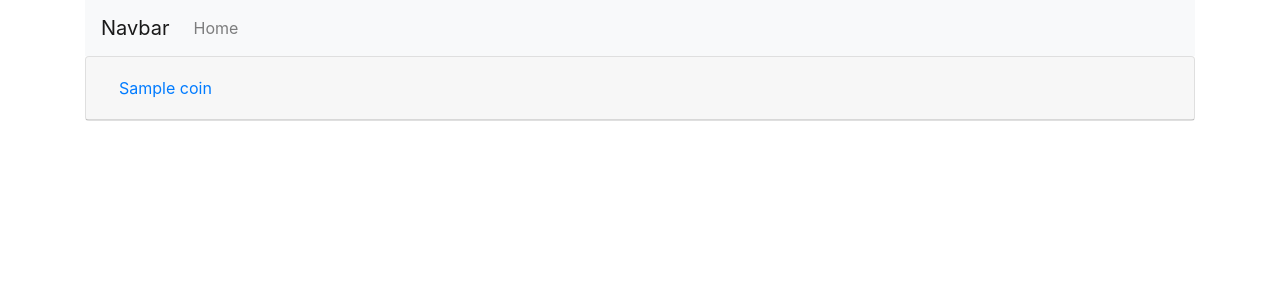
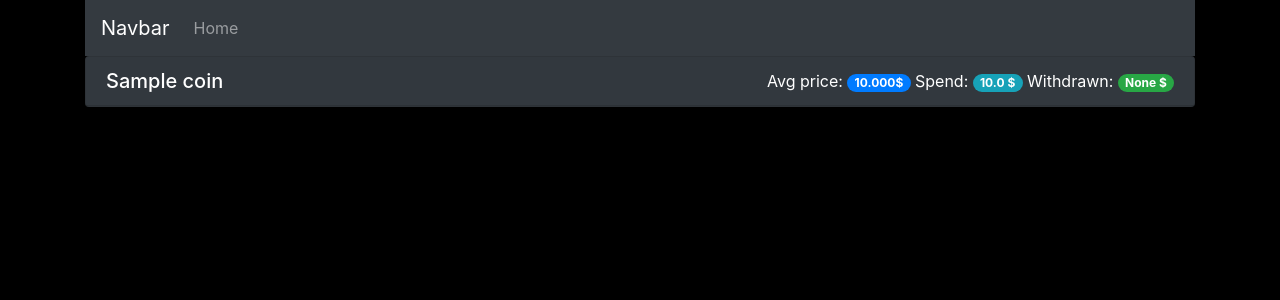
Before and after one commit to DanilRusakov/monobank_stat, a Django app: page /coins/ in a window 1280 px wide. Shown: the top 300 px of the page. Run offline with Django 3.2, Linux system fonts and the light colour scheme; tables that the repository leaves empty hold one stand-in row (values such as "Sample post"); some libraries are stand-ins or nearby versions.

Commit message:
add coins props + ui ux improvement

```diff
--- a/crypto_stat/models.py
+++ b/crypto_stat/models.py
@@ -12,7 +12,7 @@ class Coin(models.Model):
     cost = models.FloatField()  # approximately in dollars
 
     @property
-    def total_count(self):
+    def average_entry_point(self):
         total_spend = 0
         count_coin = 0
         for deal in self.coin_deal.all():
@@ -20,29 +20,20 @@ class Coin(models.Model):
                 total_spend += deal.total
                 count_coin += deal.count
             else:
-                total_spend -= deal.total
+                total_spend -= deal.count * (total_spend / count_coin)
                 count_coin -= deal.count
-        return total_spend/count_coin
+        return total_spend / count_coin
+
+    @property
+    def total_bought(self):
+        return self.coin_deal.filter(type="BUY").aggregate(sum=models.Sum('total'))
+
+    @property
+    def total_withdrawn(self):
+        return self.coin_deal.filter(type="SELL").aggregate(sum=models.Sum('total'))
 
     def __str__(self):
         return f'{self.name} ~{self.cost}$'
-
-
-class CoinAveragePrice(models.Model):
-    class Meta:
-        verbose_name = 'Coin Average Price'
-        verbose_name_plural = 'Coins Average Price'
-
-    coin = models.ForeignKey(Coin, on_delete=models.CASCADE, related_name='coin_average_price')
-    average_price = models.FloatField()
-    spend_sum = models.FloatField(default=0.0)
-    coin_profit = models.FloatField(default=0.0)
-    added_by = models.ForeignKey(settings.AUTH_USER_MODEL, null=True, blank=True, on_delete=models.SET_NULL)
-    created_at = models.DateTimeField(default=now, blank=True)
-    updated_at = models.DateTimeField(default=now, blank=True)
-    # TODO: on save change only updated_at
-    # TODO: fix added_by
-    # TODO: add calculation spend sum
 
 
 class Deal(models.Model):
@@ -57,6 +48,7 @@ class Deal(models.Model):
 
     type = models.CharField(choices=DEAL_TYPES, max_length=4, default='BUY')
     coin = models.ForeignKey(Coin, on_delete=models.CASCADE, related_name='coin_deal')
+    added_by = models.ForeignKey(settings.AUTH_USER_MODEL, null=True, blank=True, on_delete=models.SET_NULL)
     coin_course = models.FloatField(default=0)
     count = models.FloatField()
     total = models.FloatField()
@@ -66,38 +58,6 @@ class Deal(models.Model):
     def coin_name(self):
         return self.coin.name
 
-    def update_coin_average(self):
-        coin_average_record = CoinAveragePrice.objects.filter(coin=self.coin)
-        new_coin_average = self.calculate_coin_average_by_deals()
-        if coin_average_record.count():
-            coin_average_record.update(average_price=self.coin_course)
-        else:
-            CoinAveragePrice.objects.create(coin=self.coin, average_price=self.coin_course)
-
-    def calculate_coin_average_by_deals(self):
-        all_coin_deals = Deal.objects.filter(coin=self.coin)
-        spend_sum = 0
-        buy_coin_count = 0
-        sell_coin_count = 0
-        withdrawn_sum = 0
-        for deal in all_coin_deals:
-            if deal.type == 'BUY':
-                spend_sum += deal.total
-                buy_coin_count += deal.count
-            else:
-                withdrawn_sum -= deal.total
-                sell_coin_count += deal.count
-        # current_count=buy_coin_count-sell_coin_count
-        average_price = spend_sum-withdrawn_sum
-        result = {
-            'spend_sum': spend_sum,
-            # 'current_count': current_count,
-            'average_price': 0,
-            'withdrawn_sum': withdrawn_sum
-        }
-
-        return result
-
     def save(self, *args, **kwargs):
         # TODO: sell deals save with minus
         # TODO: check if sell more then buy
@@ -106,7 +66,6 @@ class Deal(models.Model):
         else:
             self.total = self.count * self.coin.cost
             self.coin_course = self.coin.cost
-        self.update_coin_average()
         super().save(*args, **kwargs)
 
     def __str__(self):
--- a/crypto_stat/templates/crypto/coins_list.html
+++ b/crypto_stat/templates/crypto/coins_list.html
@@ -8,22 +8,29 @@ Coins list
 {% endblock %}
 
 {% block body %}
-<div id="accordion">
+<div id="accordion" class="coins-list">
     {% for coin in coins %}
     <div class="card">
-        <div class="card-header" id="headingOne">
-            <h5 class="mb-0">
-                <button class="btn btn-link" data-toggle="collapse" data-target="#collapse-{{ forloop.counter }}"
-                        aria-expanded="true"
-                        aria-controls="collapseOne">
-                    {{ coin.name }}
-                </button>
-            </h5>
+        <div class="card-header" data-toggle="collapse" data-target="#collapse-{{ forloop.counter }}"
+             aria-expanded="true" style="cursor:pointer;">
+            <div class="panel-title d-flex justify-content-between">
+                <h5 class="mb-0">{{ coin.name }}</h5>
+                <div>
+                    Avg price:
+                    <span class="badge badge-pill badge-primary">{{coin.average_entry_point|floatformat:3 }}$</span>
+                    Spend:
+                    <span class="badge badge-pill badge-info">{{coin.total_bought.sum }} $</span>
+                    Withdrawn:
+                    <span class="badge badge-pill badge-success">{{coin.total_withdrawn.sum }} $</span>
+                </div>
+            </div>
+
+
         </div>
         <div id="collapse-{{ forloop.counter }}" class="collapse" aria-labelledby="headingOne" data-parent="#accordion">
             <div class="card-body">
                 <div class="tableFixHead">
-                    <table class="table table-sm">
+                    <table class="table table-sm table-dark">
                         <thead>
                         <tr>
                             <th>Type</th>
@@ -36,7 +43,7 @@ Coins list
                         <tbody>
                         {% for deal in deals %}
                         {% if deal.coin.name == coin.name %}
-                        <tr class="table-{% if deal.type == 'SELL' %}danger{% else %}success{% endif %}">
+                        <tr class="bg-{% if deal.type == 'SELL' %}danger{% else %}success{% endif %}">
                             <td>{{deal.type}}</td>
                             <td>{{deal.count}}</td>
                             <td>{{deal.coin_course}}$</td>
--- a/info/static/css/crypto_pages.css
+++ b/info/static/css/crypto_pages.css
@@ -1,3 +1,10 @@
+body {
+  background-color: black;
+  color: white;
+}
+.card {
+    background-color:#343a40;
+}
 .tableFixHead{
     overflow-y: auto;
     height: 200px;
@@ -5,5 +12,5 @@
 .tableFixHead thead th {
     position: sticky;
     top: 0;
-    background: rgba(255,255,255,0.8);
+    background: rgba(0,0,0,0.8);
 }
--- a/info/templates/info/base.html
+++ b/info/templates/info/base.html
@@ -8,6 +8,7 @@
 
     <!-- Bootstrap CSS -->
     <link rel="stylesheet" href="{% static 'css/bootstrap.min.css' %}">
+    <link rel="stylesheet" href="https://use.fontawesome.com/releases/v5.7.0/css/all.css" integrity="sha384-lZN37f5QGtY3VHgisS14W3ExzMWZxybE1SJSEsQp9S+oqd12jhcu+A56Ebc1zFSJ" crossorigin="anonymous">
     {% block head %}
     {% endblock %}
     <title>
@@ -19,7 +20,7 @@
 
 <div class="container">
 
-    <nav class="navbar navbar-expand-lg navbar-light bg-light">
+    <nav class="navbar navbar-expand-lg navbar-dark bg-dark">
         <a class="navbar-brand" href="#">Navbar</a>
         <button class="navbar-toggler" type="button" data-toggle="collapse" data-target="#navbarNav"
                 aria-controls="navbarNav" aria-expanded="false" aria-label="Toggle navigation">
--- a/info/views.py
+++ b/info/views.py
@@ -7,5 +7,4 @@ class IndexView(TemplateView):
 
     def get_context_data(self, **kwargs):
         context = super().get_context_data(**kwargs)
-
         return context
--- a/monobank_stat/settings.py
+++ b/monobank_stat/settings.py
@@ -120,3 +120,5 @@ USE_TZ = True
 # https://docs.djangoproject.com/en/3.1/howto/static-files/
 
 STATIC_URL = '/static/'
+
+USE_THOUSAND_SEPARATOR = True
--- a/monobank_stat/urls.py
+++ b/monobank_stat/urls.py
@@ -3,7 +3,7 @@ from django.urls import path, include
 from info import views as info_views
 
 urlpatterns = [
-    path('', info_views.IndexView.as_view()),
+    path('', info_views.IndexView.as_view(), name="home"),
     path('admin/', admin.site.urls),
     path('coins/', include('crypto_stat.urls'))
 ]
```
Also changed, not shown: crypto_stat/admin.py (+1 -7 lines).
